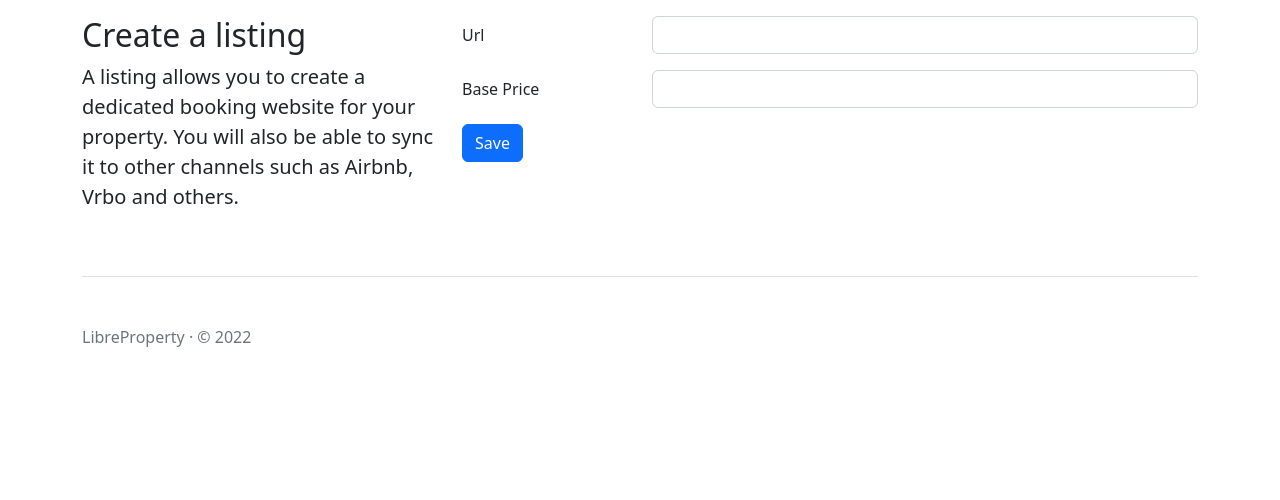
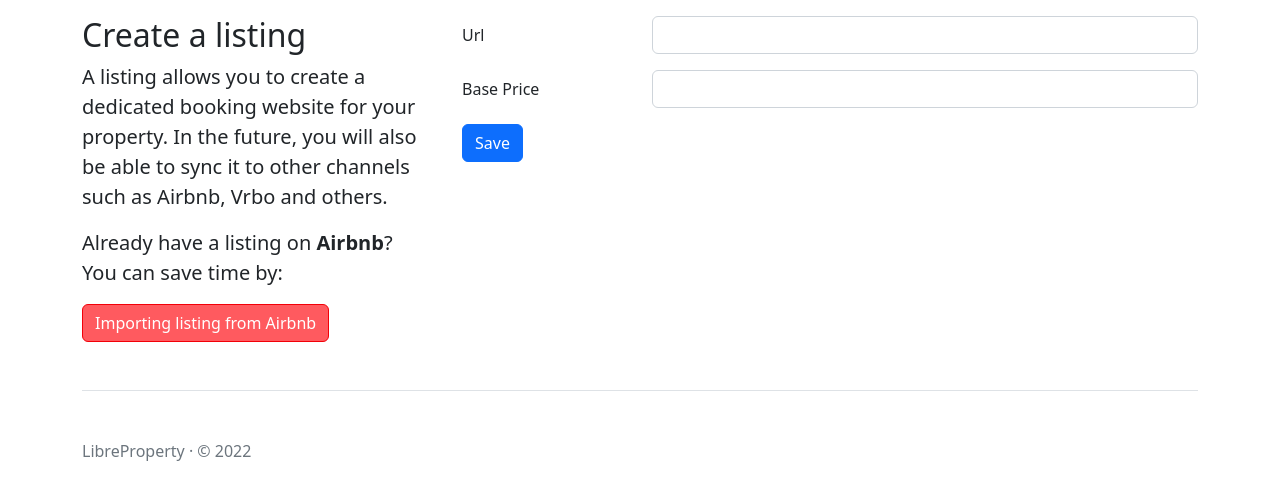
Before and after one commit to LibreProperty/LibreProperty, a Flask app: page /dashboard/create-listing-from-airbnb in a window 1280 px wide. Shown: the part 92-592 px from the top of the page. Run offline with Flask 3, Linux system fonts and the light colour scheme; the visitor is signed in with stand-in values (Sample User, id 1); some libraries are stand-ins or nearby versions.

Commit message:
improve UI of import from airbnb feature

```diff
--- a/libreproperty/dashboard/templates/dashboard/create_listing.html
+++ b/libreproperty/dashboard/templates/dashboard/create_listing.html
@@ -8,9 +8,13 @@
             <h2>Create a listing</h2>
             <p>
                 A listing allows you to create a dedicated booking website for your
-                property. You will also be able to sync it to other channels such as
+                property. In the future, you will also be able to sync it to other channels such as
                 Airbnb, Vrbo and others.
             </p>
+
+            <p>Already have a listing on <b>Airbnb</b>?<br/> You can save time by:</p>
+            <a class="btn btn-airbnb" href="{{ url_for('dashboard_bp.create_listing_from_airbnb') }}">
+                Importing listing from Airbnb</a>
         </div>
         <div class="col-8">
             {% for message in get_flashed_messages() %}
--- a/libreproperty/dashboard/templates/dashboard/index.html
+++ b/libreproperty/dashboard/templates/dashboard/index.html
@@ -53,7 +53,8 @@
                 </table>
                 <a class="btn btn-success float-start" href="{{ url_for('dashboard_bp.create_listing') }}">
                     Create another listing</a>
-                <a class="btn btn-success float-start" href="{{ url_for('dashboard_bp.create_listing_from_airbnb') }}">
+                <span class="m-3 fs-5">or</span>
+                <a class="btn btn-airbnb" href="{{ url_for('dashboard_bp.create_listing_from_airbnb') }}">
                     Import listing from Airbnb</a>
             </div>
             {% endif %}
--- a/libreproperty/static/style.css
+++ b/libreproperty/static/style.css
@@ -25,3 +25,49 @@
     top: -27px;
     background: #fff;
 }
+
+.btn-airbnb {
+  color: #ffffff;
+  background-color: #FF5A5F;
+  border-color: #F20008;
+}
+
+.btn-airbnb:hover,
+.btn-airbnb:focus,
+.btn-airbnb:active,
+.btn-airbnb.active,
+.open .dropdown-toggle.btn-airbnb {
+  color: #ffffff;
+  background-color: #FA7F84;
+  border-color: #F20008;
+}
+
+.btn-airbnb:active,
+.btn-airbnb.active,
+.open .dropdown-toggle.btn-airbnb {
+  background-image: none;
+}
+
+.btn-airbnb.disabled,
+.btn-airbnb[disabled],
+fieldset[disabled] .btn-airbnb,
+.btn-airbnb.disabled:hover,
+.btn-airbnb[disabled]:hover,
+fieldset[disabled] .btn-airbnb:hover,
+.btn-airbnb.disabled:focus,
+.btn-airbnb[disabled]:focus,
+fieldset[disabled] .btn-airbnb:focus,
+.btn-airbnb.disabled:active,
+.btn-airbnb[disabled]:active,
+fieldset[disabled] .btn-airbnb:active,
+.btn-airbnb.disabled.active,
+.btn-airbnb[disabled].active,
+fieldset[disabled] .btn-airbnb.active {
+  background-color: #FF5A5F;
+  border-color: #F20008;
+}
+
+.btn-airbnb .badge {
+  color: #FF5A5F;
+  background-color: #ffffff;
+}
```
